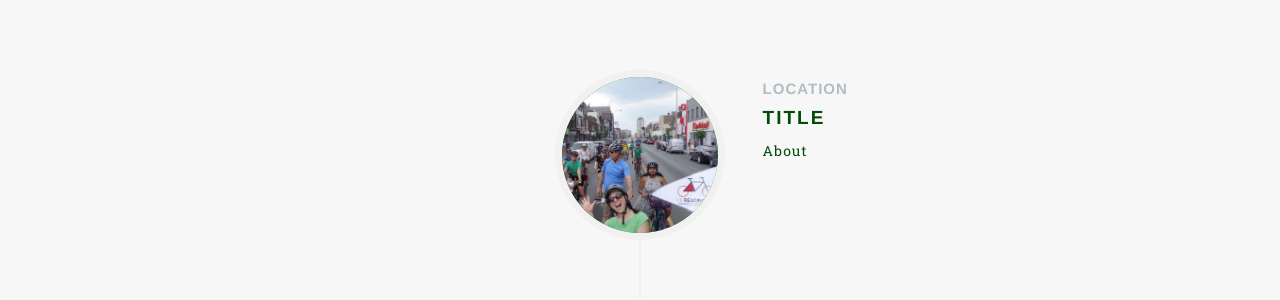
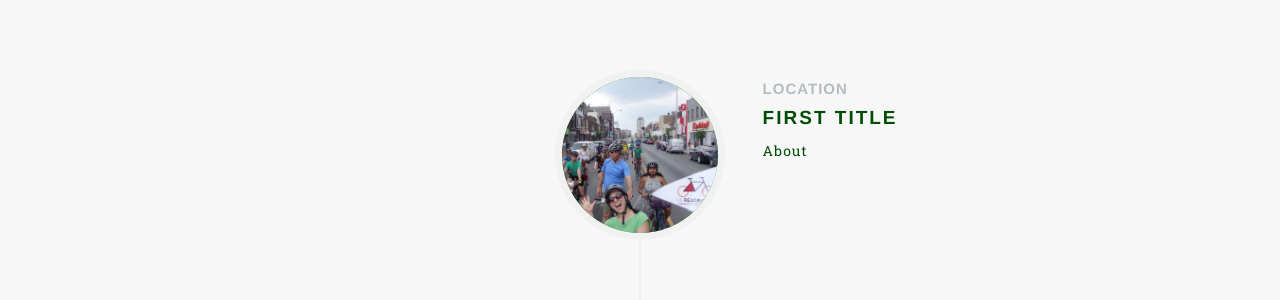
Before and after one commit to thereadingline/thereadingline.github.io, a Jekyll site: the page built from _pages/2015-books-on-bloor.md, in a window 1280 px wide and 900 px high, scrolled down 2646 px. Shown: the part 153-453 px from the top of the window. Built offline with Jekyll 4.4.1, drawn with Linux system fonts in a browser that asks for light colours; some web fonts are replaced.

```diff
--- a/_pages/2015-books-on-bloor.md
+++ b/_pages/2015-books-on-bloor.md
@@ -19,7 +19,7 @@ about:
     img: fa-shopping-bag
     body: We <strong>saw</strong> the city from two wheels and <strong>heard</strong> the city from local authors as we travelled east together with a total of 8 stop & read locations along Bloor. We supported local businesses by highlighting bookstores and retailers along the route.
 journey:
-  - title: Title
+  - title: First Title
     subheading: Location
     img: 1.jpg
     about: About
```
